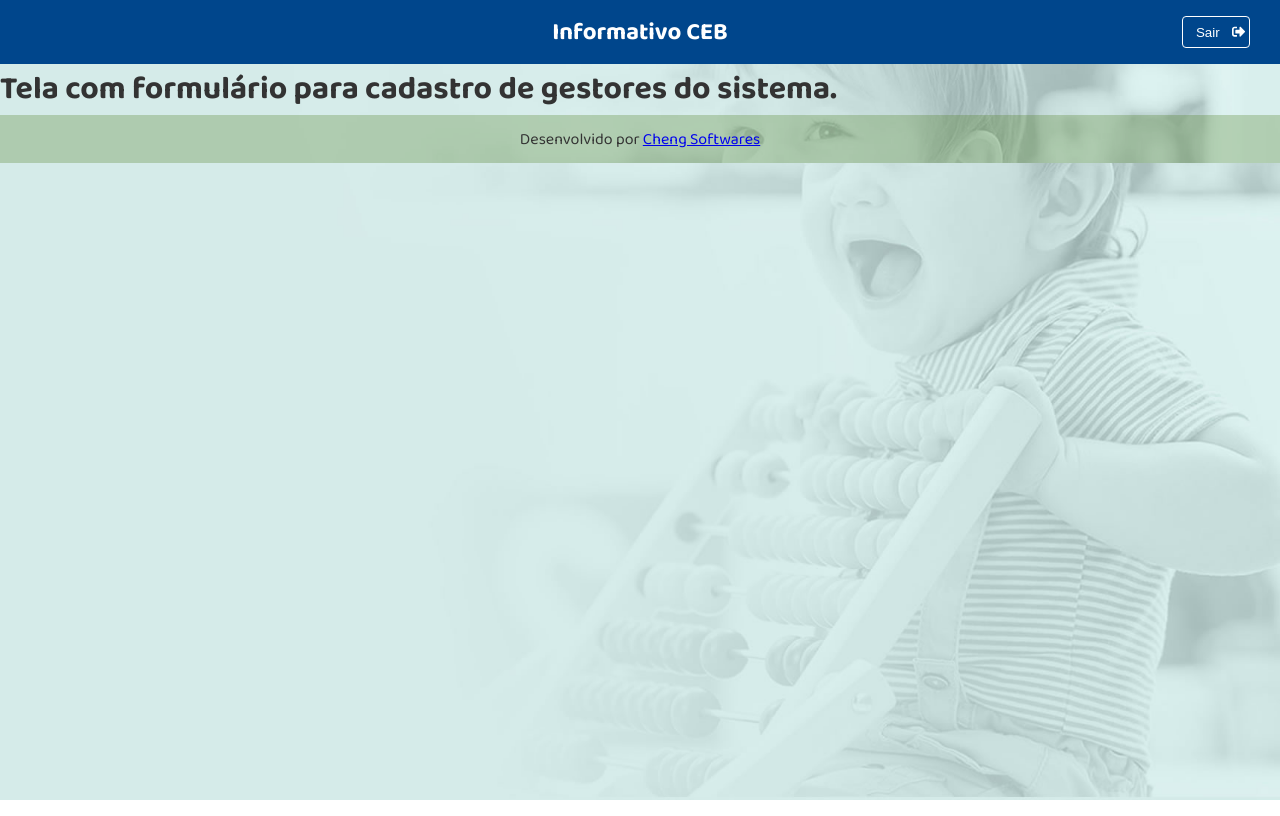
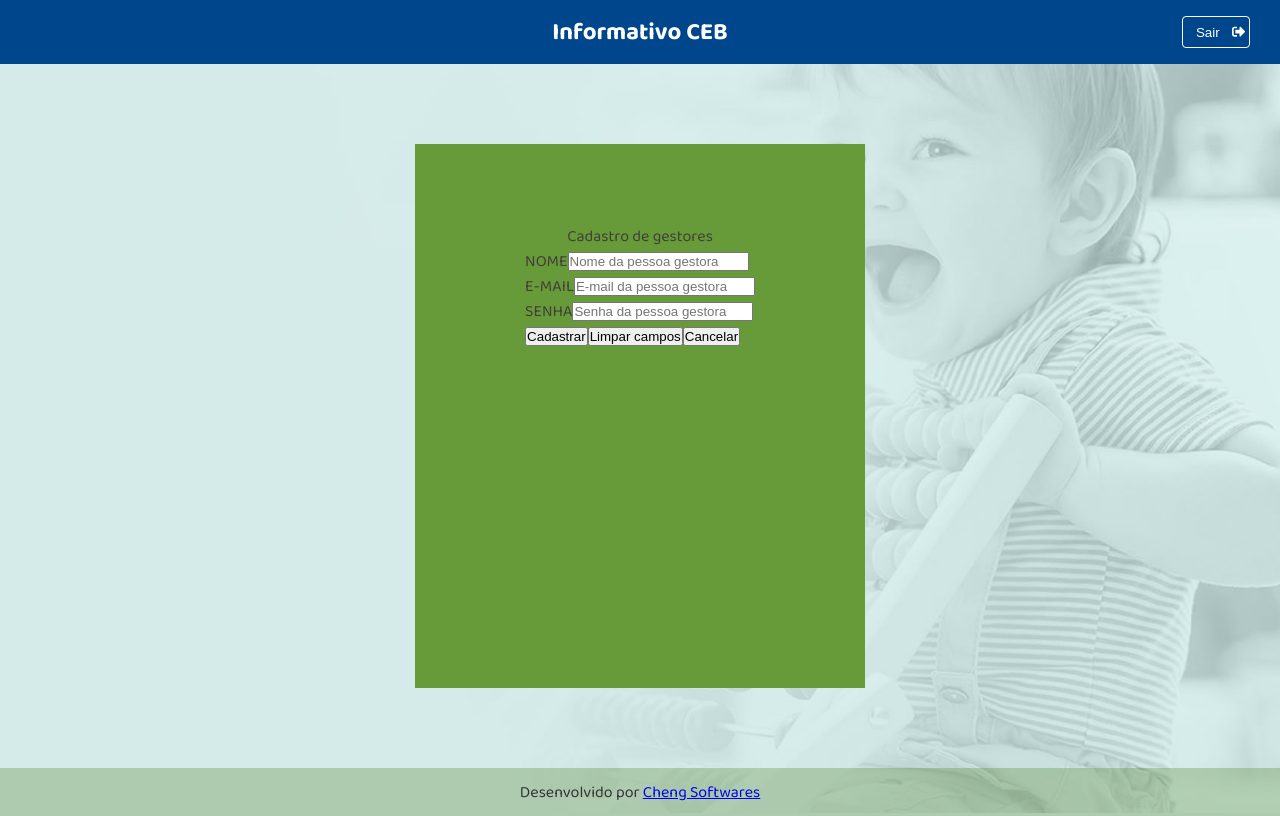
Before and after one commit to emersonsdo/informativo_escolar-frontend, a React (Create React App) app: page /usuarios/cadastro in a window 1280 px wide. Built offline with nearby package versions, Linux system fonts and the light colour scheme.

Commit message:
Início da implementação do formulário de cadastro de gestores

```diff
--- a/src/pages/home/index.js
+++ b/src/pages/home/index.js
@@ -17,28 +17,24 @@ class Home extends Component {
         </div>
 
         <div id="container-buttons">
-          {/* esses botões poderiam ser links a */}
           <a className="button" id="btn-news" href="/">
             Informes & avisos
             <span>
-              <br></br>boletins, atividades e reuniões
+              <br /> boletins, atividades e reuniões
             </span>
           </a>
           <a className="button" id="btn-parents" href="/">
             Cadastro de Pais
             <span>
-              <br></br>adicionar, listar, excluir
+              <br /> adicionar, listar, excluir
             </span>
           </a>
-          <a className="button" id="btn-users" href="/">
+          <a className="button" id="btn-users" href="/usuarios/cadastro">
             Administração
             <span>
-              <br></br>delegar funções dentro do portal
+              <br /> delegar funções dentro do portal
             </span>
           </a>
-          {/* <button className="button" id="btn-news" type="submit">Gerenciar avisos</button> */}
-          {/* <button className="button" id="btn-parents" type="submit">Gerenciar pais/responsáveis</button> */}
-          {/* <button className="button" id="btn-users" type="submit">Gerenciar usuários administrativos</button> */}
         </div>
       </div>
     );
--- a/src/pages/user/register/index.js
+++ b/src/pages/user/register/index.js
@@ -1,7 +1,78 @@
-import React from 'react';
+import React, { useState } from 'react';
+import './styles.css';
 
 function UserRegister() {
-  return <h1>Tela com formulário para cadastro de gestores do sistema.</h1>;
+  const [name, setName] = useState('');
+  const [email, setEmail] = useState('');
+  const [password, setPassword] = useState('');
+
+  function updateNameValue(event) {
+    setName(event.target.value);
+    console.log(name);
+  }
+
+  function updateEmailValue(event) {
+    setEmail(event.target.value);
+  }
+
+  function updatePasswordValue(event) {
+    setPassword(event.target.value);
+  }
+
+  function todo() {
+    console.log('TODO');
+    console.log(name);
+    console.log(email);
+    console.log(password);
+  }
+
+  return (
+    <div id="container-gestor-register">
+      <div className="container">
+        <p>Cadastro de gestores</p>
+        <form onSubmit={todo}>
+        <label htmlFor="text">NOME</label>
+          <input
+            id="name"
+            type="text"
+            placeholder="Nome da pessoa gestora"
+            onChange={updateNameValue}
+          />
+
+          <br />
+
+          <label htmlFor="email">E-MAIL</label>
+          <input
+            id="email"
+            type="email"
+            placeholder="E-mail da pessoa gestora"
+            onChange={updateEmailValue}
+          />
+
+          <br />
+
+          <label htmlFor="senha">SENHA</label>
+          <input
+            id="senha"
+            type="password"
+            placeholder="Senha da pessoa gestora"
+            onChange={updatePasswordValue}
+          />
+          <div className="container-form-buttons">
+            <button className="btn" id="register" type="submit">
+              Cadastrar
+            </button>
+            <button className="btn" id="clean" type="submit">
+              Limpar campos
+            </button>
+            <button className="btn" id="cancel" type="submit">
+              Cancelar
+            </button>
+          </div>
+        </form>
+      </div>
+    </div>
+  );
 }
 
 export default UserRegister;
--- a/src/pages/user/register/styles.css
+++ b/src/pages/user/register/styles.css
@@ -0,0 +1,18 @@
+#container-gestor-register {
+  margin: 10vh auto;
+  max-width: 450px;
+  width: 100%;
+  height: 68vh;
+  display: flex;
+  flex-direction: column;
+  align-items: center;
+  color: var(--dark-text-primary-color);
+  background-color: var(--tertiary-color);
+
+}
+
+.container img {
+  max-width: 80px;
+  max-height: 80px;
+  margin-bottom: 10px;
+}
```
